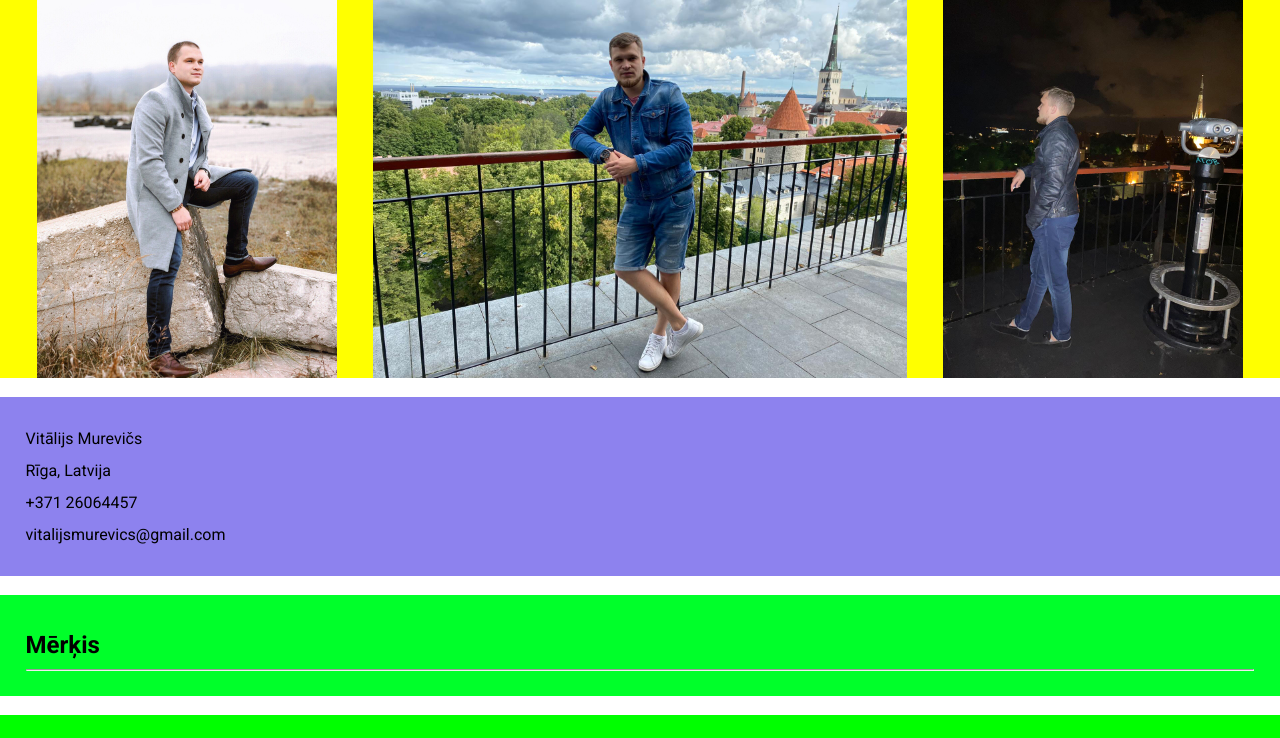
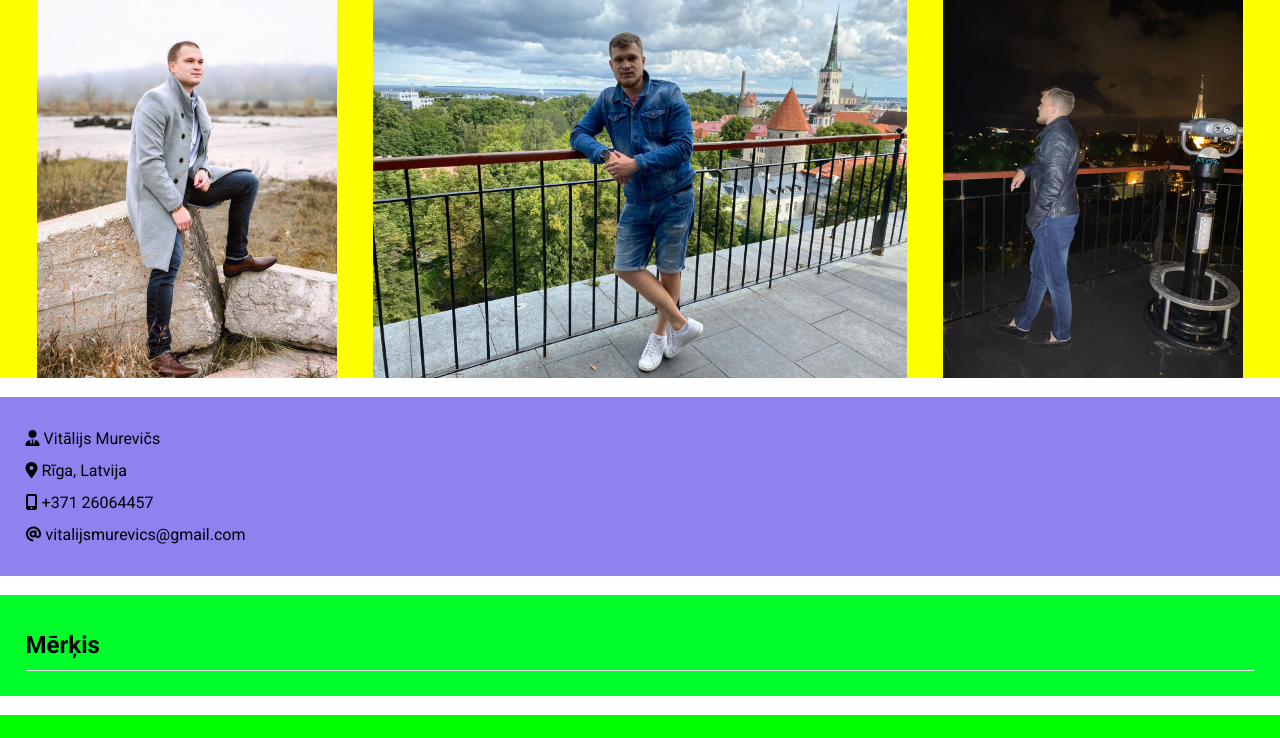
Before and after one commit to VitalyM-code/CV, a plain HTML site: page index.html in a window 1280 px wide. Shown: the part 60-798 px from the top of the page. Drawn offline with Linux system fonts and the light colour scheme.

Commit message:
Update index.html
try4

```diff
--- a/index.html
+++ b/index.html
@@ -4,6 +4,7 @@
     <meta charset="UTF-8">
     <meta http-equiv="X-UA-Compatible" content="IE=edge">
     <meta name="viewport" content="width=device-width, initial-scale=1.0">
+    <link rel="stylesheet" href="https://cdnjs.cloudflare.com/ajax/libs/font-awesome/6.0.0-beta3/css/all.min.css" integrity="sha512-Fo3rlrZj/k7ujTnHg4CGR2D7kSs0v4LLanw2qksYuRlEzO+tcaEPQogQ0KaoGN26/zrn20ImR1DfuLWnOo7aBA==" crossorigin="anonymous" referrerpolicy="no-referrer" />
     <link rel="stylesheet" href="style.css">
     <title>Curriculum Vitae</title>
 </head>
@@ -17,10 +18,10 @@
             <br>
             <div class="info">
                 <ul>
-                    <li>Vitālijs Murevičs</li>
-                    <li>Rīga, Latvija</li>
-                    <li>+371 26064457</li>
-                    <li>vitalijsmurevics@gmail.com</li>
+                    <li><i class="fas fa-user-tie"></i> Vitālijs Murevičs</li>
+                    <li><i class="fas fa-map-marker-alt"></i> Rīga, Latvija</li>
+                    <li><i class="fas fa-mobile-alt"></i> +371 26064457</li>
+                    <li><i class="fas fa-at"></i> vitalijsmurevics@gmail.com</li>
                 </ul>
             </div>
             <br>
```
